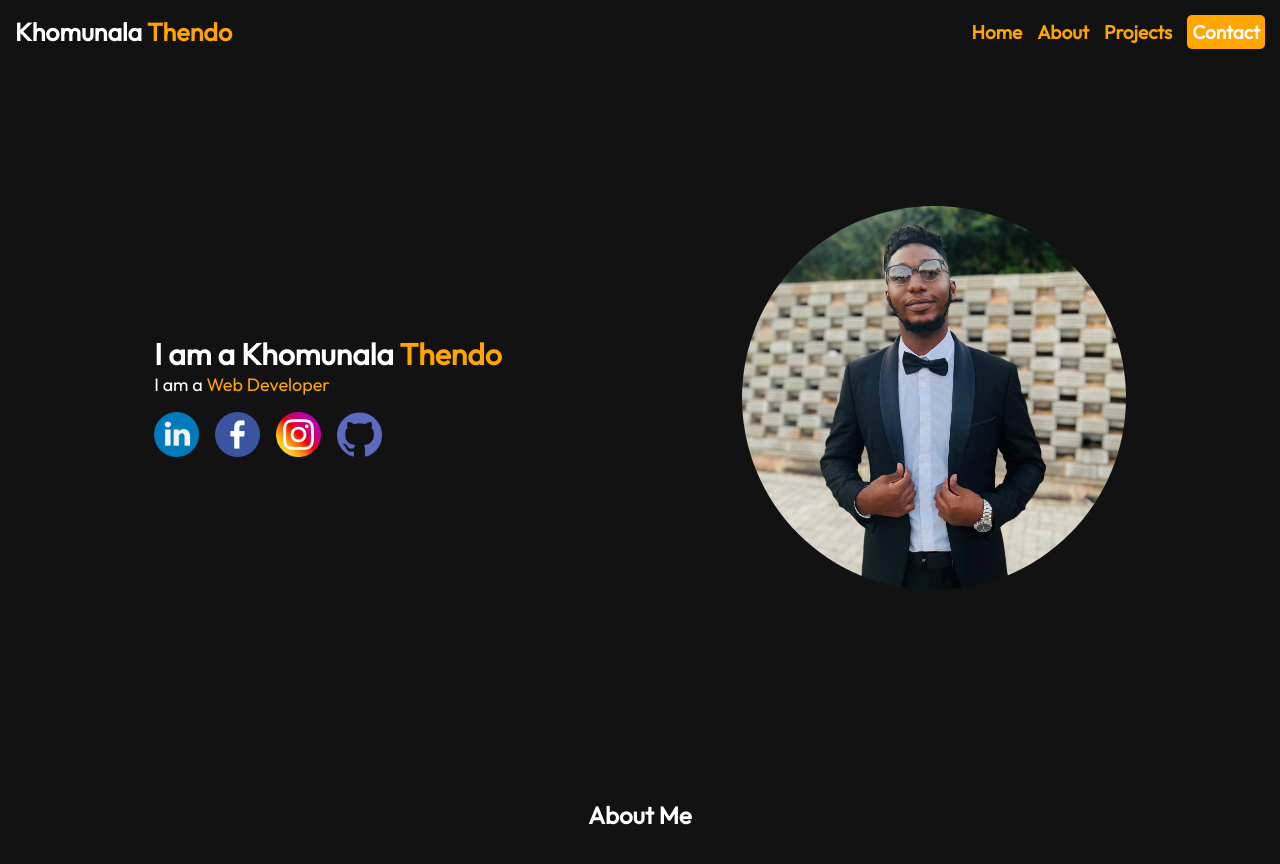
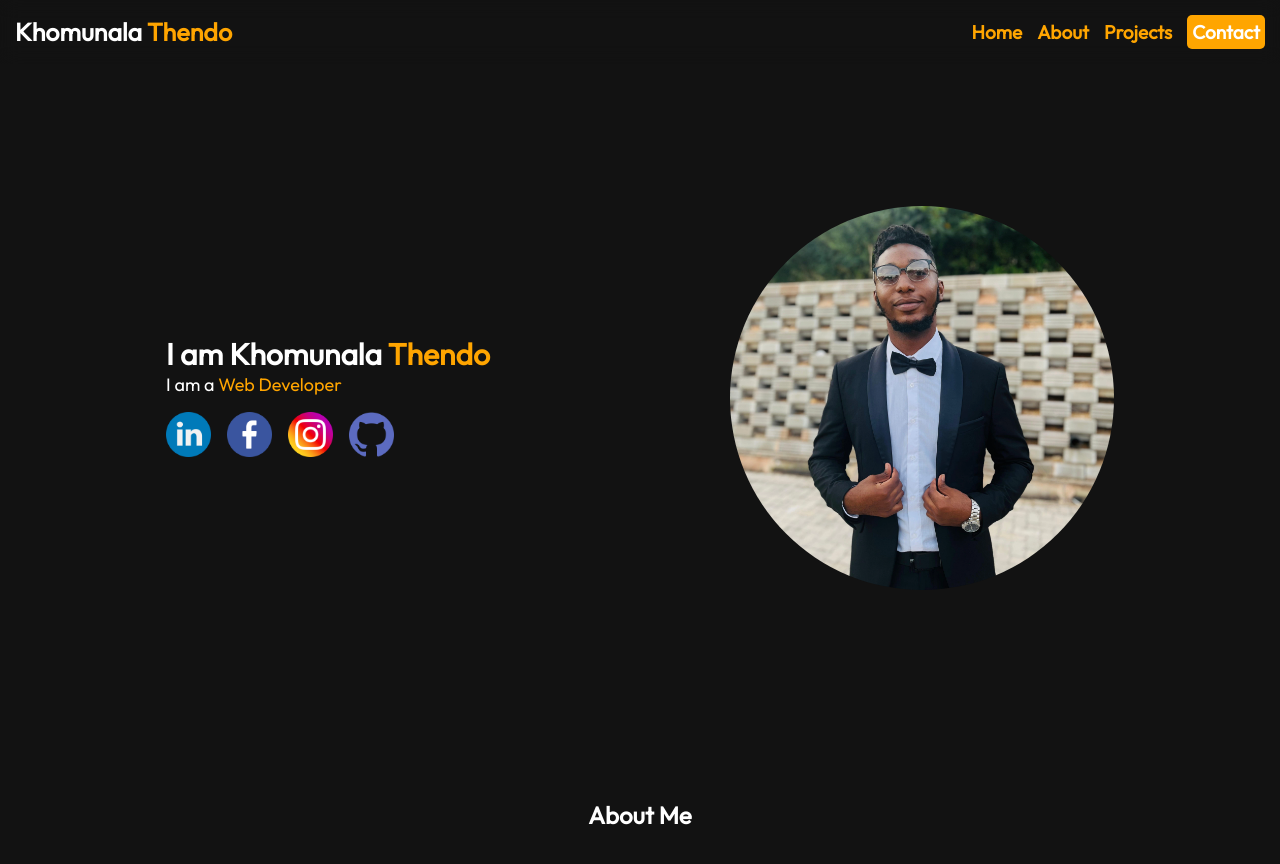
Before and after one commit to KhomunalaThendo/Portfolio, a plain HTML site: page index.html in a window 1280 px wide. Shown: the top 864 px of the page. Drawn offline with Linux system fonts and the light colour scheme.

Commit message:
Update index.html

```diff
--- a/index.html
+++ b/index.html
@@ -30,7 +30,7 @@
 
     <section class="home" id="home">
         <div data-aos="fade-right" class="homeText">
-            <h4>I am a Khomunala <span>Thendo</span></h4>
+            <h4>I am Khomunala <span>Thendo</span></h4>
             <p>I am a <span>Web Developer</span></p>
             <div class="socials">
                 <a href="#" alt=""><img src="images/linkedin.png" alt="" ></a>
```
